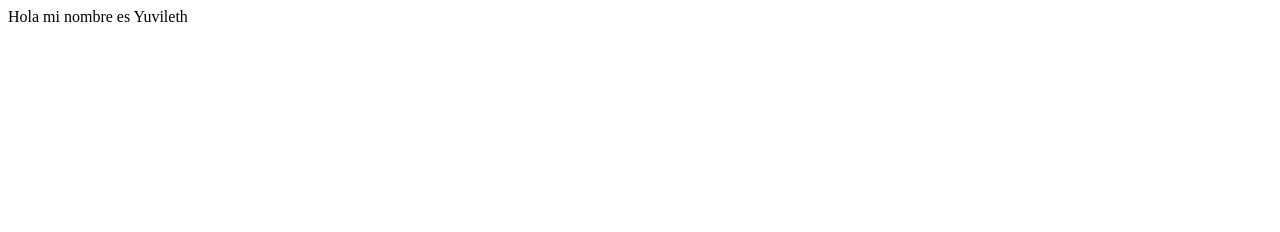
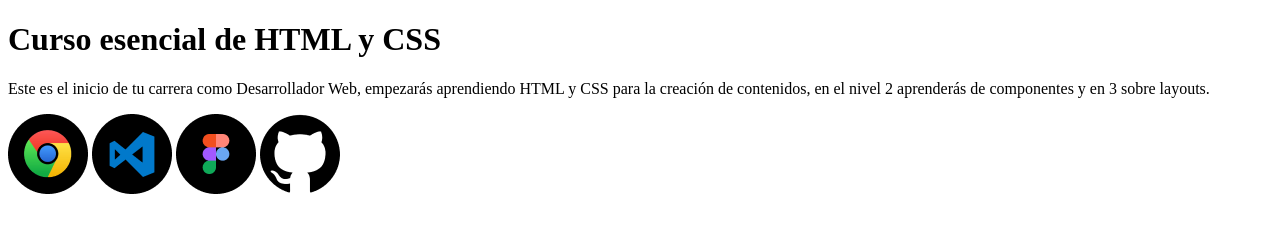
Before and after one commit to yuvileth/curso-html-ccs, a plain HTML site: page index.html in a window 1280 px wide. Drawn offline with Linux system fonts and the light colour scheme.

Commit message:
Agregamos las imagenes al proyecto

```diff
--- a/index.html
+++ b/index.html
@@ -1,12 +1,22 @@
 <!DOCTYPE html>
-<html lang="en">
+<html lang="es">
   <head>
     <meta charset="UTF-8">
     <meta http-equiv="X-UA-Compatible" content="IE=edge">
     <meta name="viewport" content="width=device-width, initial-scale=1.0">
-  <title>Document</title>
+    <title>El blog de Yuvileth</title>
   </head>
   <body>
-  Hola mi nombre es Yuvileth
+    <h1>
+      Curso esencial de HTML y CSS
+    </h1>
+    <p>
+      Este es el inicio de tu carrera como Desarrollador Web, empezarás aprendiendo HTML y CSS para la creación de contenidos,
+      en el nivel 2 aprenderás de componentes y en 3 sobre layouts.
+    </p>
+    <img src="imagenes/google-chrome.png" alt="Logo de Google Chrome" title="Logo de Google Chrome">
+    <img src="imagenes/visual-studio-code.png" alt="Logo de Visual Studio Code" title="Logo de Visual Studio Code">
+    <img src="imagenes/figma.png" alt="Logo de figma" title="Logo de figma">
+    <img src="imagenes/github.png" alt="Logo de Github" title="Logo de Github">
   </body>
 </html>
```
Also changed, not shown: imagenes/figma.png (added), imagenes/github.png (added), imagenes/google-chrome.png (added), imagenes/visual-studio-code.png (added). Lines whose indentation alone changed are shown as unchanged.
